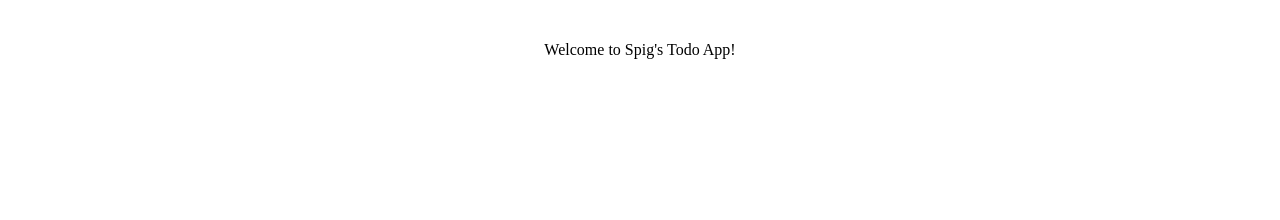
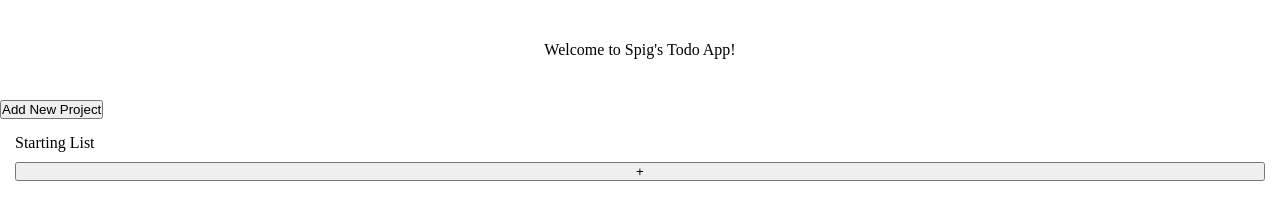
Before and after one commit to Spig25/Todo-List, a website built with webpack: page src/index.html in a window 1280 px wide. Built offline with nearby package versions, Linux system fonts and the light colour scheme.

Commit message:
Can create new objects and new Todos inside of them

```diff
--- a/package.json
+++ b/package.json
@@ -6,6 +6,7 @@
   "scripts": {
     "test": "echo \"Error: no test specified\" && exit 1",
     "watch": "webpack --watch",
+    "start": "webpack serve --open",
     "build": "webpack"
   },
   "repository": {
@@ -24,7 +25,8 @@
     "html-webpack-plugin": "^5.5.0",
     "style-loader": "^3.3.1",
     "webpack": "^5.71.0",
-    "webpack-cli": "^4.9.2"
+    "webpack-cli": "^4.9.2",
+    "webpack-dev-server": "^4.7.4"
   },
   "dependencies": {
     "date-fns": "^2.28.0",
--- a/src/index.html
+++ b/src/index.html
@@ -11,7 +11,8 @@
         Welcome to Spig's Todo App!
     </header>
     <div class="main">
-
+        <button class="add-project">Add New Project</button>
+        <div class="content"></div>
     </div>
     <footer>
 
--- a/src/index.js
+++ b/src/index.js
@@ -1,8 +1,44 @@
+// This file will be used to manipulate DOM
+
 import './style.css';
-import { project } from './todo';
-import { todoItem } from './todo';
+import { projectFactory } from './todo';
+import { todoFactory } from './todo';
+import { addProject } from './todo';
+import { addTodo } from './todo';
 
-const main = document.querySelector(`.main`)
+const content = document.querySelector(`.content`)
+const addProjBtn = document.querySelector(`.add-project`)
 
-const defaultProject = project(`Starting List`)
-console.log(defaultProject)
+const defaultProject = projectFactory(`Starting List`)
+defaultProject.itemArray = []
+let projectArray = [defaultProject]
+
+const display = (() => {
+    content.innerHTML = ``
+    console.log(projectArray)
+
+    projectArray.forEach((e, index) => {
+        const div = document.createElement(`div`)
+        div.setAttribute(`project-index`, index)
+        div.classList.add(`project-title`)
+        div.textContent = e.title
+        content.appendChild(div)
+
+        const button = document.createElement(`button`)
+        button.setAttribute(`project-index`, index)
+        button.classList.add(`add-item`)
+        button.textContent = `+`
+        content.appendChild(button)
+    })
+})()
+
+addProjBtn.addEventListener(`click`, () => {
+    addProject(projectArray)
+    display()
+})
+
+document.addEventListener(`click`, (event) => {
+    if (event.target.classList.contains(`add-item`)) {
+        addTodo(event, projectArray)
+    }
+})
--- a/src/style.css
+++ b/src/style.css
@@ -12,3 +12,9 @@ body {
 header {
     place-self: center;
 }
+
+.content {
+    display: grid;
+    gap: 10px;
+    padding: 15px;
+}
--- a/src/todo.js
+++ b/src/todo.js
@@ -1,4 +1,7 @@
-export const todoItem = (title, description, dueDate, priority, notes) => {
+// This file will be used for application logic
+
+export const todoFactory = (title, description, dueDate, priority, notes) => {
+
     return {
         title,
         description,
@@ -8,8 +11,24 @@ export const todoItem = (title, description, dueDate, priority, notes) => {
     }
 }
 
-export const project = (title) => {
+export const projectFactory = (title) => {
     return {
         title
     }
 }
+
+export const addProject = (projectArray) => {
+    const newProj = projectFactory(prompt(``))
+    projectArray.push(newProj)
+    newProj.itemArray = []
+    console.log(newProj)
+    console.log(projectArray)
+}
+
+export const addTodo = (event, projectArray) => {
+    const newItem = todoFactory(`test`)
+    const index = event.target.getAttribute(`project-index`)
+    const selectObject = projectArray[index]
+    selectObject.itemArray.push(newItem)
+    console.log(selectObject.itemArray)
+}
--- a/webpack.config.js
+++ b/webpack.config.js
@@ -7,6 +7,9 @@ module.exports = {
         index: './src/index.js',
     },
     devtool: 'inline-source-map',
+    devServer: {
+      static: './dist',
+    },
     plugins: [
         new HtmlWebpackPlugin({
           template: `./src/index.html`,
```
Also changed, not shown: dist/index.bundle.js, dist/index.html, 1 other file.
